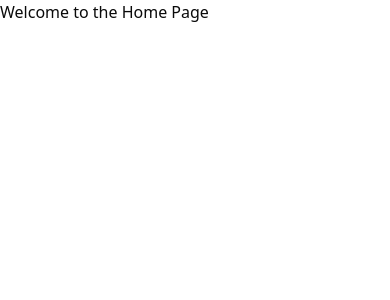
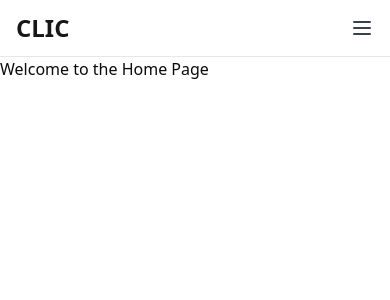
Before and after one commit to Lightxxo/CLIC-WEB, a React (Vite) app in the folder Frontend/: page / in a window 390 px wide. Shown: the top 300 px of the page. Built offline with nearby package versions, Linux system fonts and the light colour scheme.

Commit message:
add shared navbar, add placeholder navbar

```diff
--- a/Frontend/src/App.tsx
+++ b/Frontend/src/App.tsx
@@ -1,11 +1,8 @@
 import React, { lazy, Suspense } from "react";
 import { Routes, Route } from "react-router-dom";
-import ProtectedLayout from "./layouts/ProtectedLayout";
+
 import Landing from "./pages/Landing/Landing";
-import Signup from "./pages/Signup/Signup";
-// Pages
 // import Login from "./routes/Login";
-
 
 // // Lazy public route (future use)
 // const About = lazy(() => import("./routes/About"));
@@ -16,17 +13,23 @@ import Signup from "./pages/Signup/Signup";
 // // Lazy private route (future use)
 // const Dashboard = lazy(() => import("./routes/Dashboard"));
 
-
+import ProtectedLayout from "./layouts/ProtectedLayout";
+import MainLayout from "./layouts/MainLayout";
 
 export default function App() {
   return (
     <Routes>
-      {/* Public route */}
-      <Route path="/" element={<Landing />} />
-      <Route path="/signup" element={<Signup />} />
+      {/* Public routes WITHOUT navbar */}
 
       {/*
       <Route path="/login" element={<Login />} />
+      */}
+
+      {/* Routes WITH navbar */}
+      <Route element={<MainLayout />}>
+        <Route path="/" element={<Landing />} />
+        {/* Public routes with navbar */}
+        {/*
         <Route
           path="/about"
           element={
@@ -37,29 +40,38 @@ export default function App() {
         />
         */}
 
-      {/* Protected routes */}
+        {/* Protected routes WITH navbar */}
+        <Route element={<ProtectedLayout />}>
           {/*
+          <Route path="profile" element={<Profile />} />
+
           <Route
             path="dashboard"
-        element={
-          <ProtectedLayout
             element={
               <Suspense fallback={<div>Loading Dashboard...</div>}>
                 <Dashboard />
               </Suspense>
             }
           />
-        }
-      />
           */}
+        </Route>
+      </Route>
 
       {/*
-      <Route
-        path="profile"
-        element={
-          <ProtectedLayout element={<Profile />} />
-        }
-      />
+      // Protected routes WITHOUT navbar (optional)
+      // For routes that should NOT have navbar, define here using
+      // a separate layout or just render directly inside ProtectedLayout
+
+      // <Route element={<ProtectedLayout />}>
+      //   <Route
+      //     path="secret"
+      //     element={
+      //       <Suspense fallback={<div>Loading Secret...</div>}>
+      //         <SecretPage />
+      //       </Suspense>
+      //     }
+      //   />
+      // </Route>
       */}
     </Routes>
   );
--- /dev/null
+++ b/Frontend/src/components/Navbar/Navbar.tsx
@@ -0,0 +1,69 @@
+"use client";
+
+import React, { useState } from "react";
+import { Button } from "@/components/ui/button";
+
+export default function Navbar() {
+  const [open, setOpen] = useState(false);
+
+  return (
+    <nav className="w-full border-b border-gray-200 bg-white px-4 py-3 flex items-center justify-between">
+      {/* Logo */}
+      <a href="/" className="text-2xl font-bold text-primary">
+        CLIC
+      </a>
+
+      {/* Desktop nav buttons */}
+      <div className="hidden space-x-4 md:flex">
+        <Button variant="ghost" asChild>
+          <a href="/pools">Pools</a>
+        </Button>
+        <Button variant="ghost" asChild>
+          <a href="/signup">Signup</a>
+        </Button>
+      </div>
+
+      {/* Mobile menu toggle */}
+      <button
+        className="md:hidden focus:outline-none"
+        onClick={() => setOpen(!open)}
+        aria-label="Toggle menu"
+      >
+        <svg
+          className="h-6 w-6 text-gray-700"
+          xmlns="http://www.w3.org/2000/svg"
+          fill="none"
+          viewBox="0 0 24 24"
+          stroke="currentColor"
+          strokeWidth={2}
+        >
+          {open ? (
+            <path
+              strokeLinecap="round"
+              strokeLinejoin="round"
+              d="M6 18L18 6M6 6l12 12"
+            />
+          ) : (
+            <path
+              strokeLinecap="round"
+              strokeLinejoin="round"
+              d="M4 6h16M4 12h16M4 18h16"
+            />
+          )}
+        </svg>
+      </button>
+
+      {/* Mobile nav buttons */}
+      {open && (
+        <div className="absolute top-full right-0 mt-2 flex flex-col space-y-2 rounded-md bg-white p-4 shadow-md md:hidden">
+          <Button variant="ghost" asChild>
+            <a href="/pools">Pools</a>
+          </Button>
+          <Button variant="ghost" asChild>
+            <a href="/signup">Signup</a>
+          </Button>
+        </div>
+      )}
+    </nav>
+  );
+}
--- /dev/null
+++ b/Frontend/src/layouts/MainLayout.tsx
@@ -0,0 +1,13 @@
+import { Outlet } from "react-router-dom";
+import Navbar from "../components/Navbar/Navbar";
+
+export default function MainLayout() {
+  return (
+    <>
+      <Navbar />
+      <main>
+        <Outlet />
+      </main>
+    </>
+  );
+}
--- a/Frontend/src/layouts/ProtectedLayout.tsx
+++ b/Frontend/src/layouts/ProtectedLayout.tsx
@@ -1,15 +1,10 @@
-import React from "react";
-import { Navigate } from "react-router-dom";
-
-interface ProtectedLayoutProps {
-  element: React.ReactElement;
-}
+import { Navigate, Outlet } from "react-router-dom";
 
 const isAuthenticated = true; // Replace with your real auth check
 
-export default function ProtectedLayout({ element }: ProtectedLayoutProps) {
+export default function ProtectedLayout() {
   if (!isAuthenticated) {
     return <Navigate to="/login" replace />;
   }
-  return element;
+  return <Outlet />;
 }
```
Lines whose indentation alone changed are shown as unchanged.
